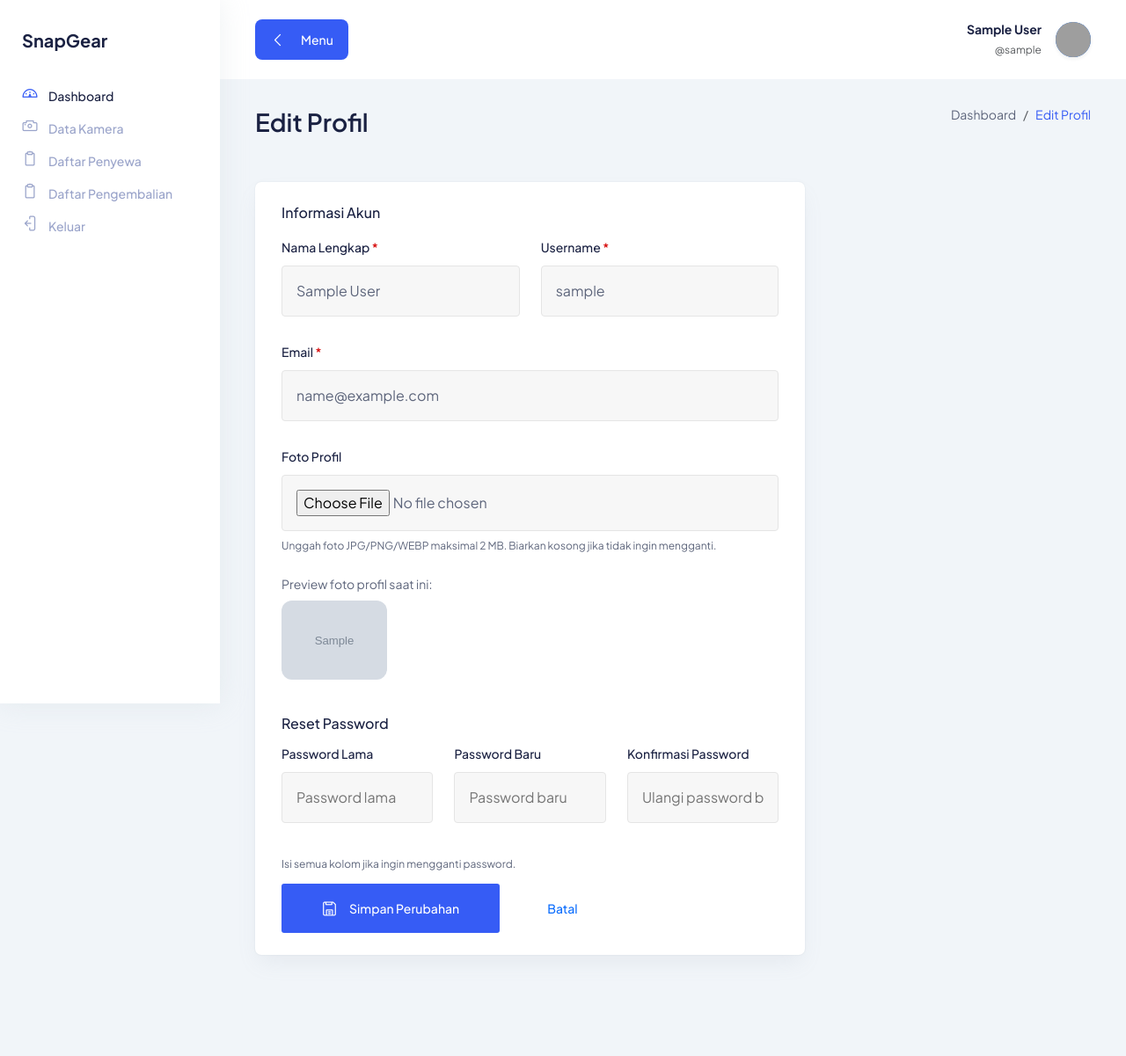
After one commit to Violincello06/uts-web-ralipp, a PHP site: page /profil.php in a window 1280 px wide. The commit adds this page. Shown: the whole page at 88% size. Run offline with PHP 8.4, Linux system fonts and the light colour scheme; the visitor is signed in with stand-in values (Sample User, id 1); tables that the repository leaves empty or names only in its code hold one stand-in row (values such as "Sample post"); grey boxes marked "Sample" are stand-in pictures; grey boxes are pictures that could not be loaded.

Commit message:
menambahkan file untuk edit profile

```diff
--- a/login.php
+++ b/login.php
@@ -22,6 +22,7 @@ if ($_SERVER['REQUEST_METHOD'] == 'POST') {
             $_SESSION['username']     = $user['username'];
             $_SESSION['nama_lengkap'] = $user['nama_lengkap'];
             $_SESSION['role']         = $user['role'];
+            $_SESSION['avatar']       = $user['avatar'] ?? '';
             header("Location: main.php");
             exit;
         } else {
--- a/partials/topbar.php
+++ b/partials/topbar.php
@@ -18,11 +18,21 @@
                 <h6 class="text-sm fw-bold text-dark"><?= htmlspecialchars($_SESSION['nama_lengkap'] ?? $_SESSION['username']) ?></h6>
                 <p class="text-xs text-muted">@<?= htmlspecialchars($_SESSION['username'] ?? '') ?></p>
               </div>
-              <div class="avatar-image bg-primary d-flex align-items-center justify-content-center text-white fw-bold shadow-sm" style="width: 40px; height: 40px; border-radius: 50%;">
-                <i class="lni lni-user text-lg"></i>
+              <div class="avatar-image bg-primary d-flex align-items-center justify-content-center text-white fw-bold shadow-sm" style="width: 40px; height: 40px; border-radius: 50%; overflow: hidden;">
+                <?php if (!empty($_SESSION['avatar'])): ?>
+                  <img src="<?= htmlspecialchars($_SESSION['avatar']) ?>" alt="Avatar" style="width:40px;height:40px;object-fit:cover;" />
+                <?php else: ?>
+                  <i class="lni lni-user text-lg"></i>
+                <?php endif; ?>
               </div>
             </button>
             <ul class="dropdown-menu dropdown-menu-end p-2 shadow-sm border-0 mt-2" aria-labelledby="profile">
+              <li>
+                <a class="dropdown-item py-2" href="profil.php">
+                  <i class="lni lni-pencil-alt me-2"></i> Edit Profil
+                </a>
+              </li>
+              <li><hr class="dropdown-divider"></li>
               <li>
                 <a class="dropdown-item py-2 text-danger" href="logout.php">
                   <i class="lni lni-exit me-2"></i> Keluar Aplikasi
--- /dev/null
+++ b/profil.php
@@ -0,0 +1,272 @@
+<?php
+session_start();
+require_once 'koneksi.php';
+if (!isset($_SESSION['user_id'])) {
+    header('Location: login.php');
+    exit;
+}
+
+$user_id = (int) $_SESSION['user_id'];
+$error = '';
+$success = '';
+$uploadDir = 'assets/images/profile/';
+if (!is_dir($uploadDir)) {
+    mkdir($uploadDir, 0755, true);
+}
+
+// Pastikan kolom avatar ada di tabel users
+$columnExists = $conn->query("SHOW COLUMNS FROM users LIKE 'avatar'")->num_rows > 0;
+if (!$columnExists) {
+    $conn->query("ALTER TABLE users ADD avatar VARCHAR(255) NULL AFTER email");
+}
+
+$user = $conn->query("SELECT username, nama_lengkap, email, password, avatar FROM users WHERE id = $user_id")->fetch_assoc();
+if (!$user) {
+    header('Location: logout.php');
+    exit;
+}
+
+$avatarPath = $user['avatar'];
+$hashedPassword = '';
+
+if ($_SERVER['REQUEST_METHOD'] === 'POST') {
+    $nama_lengkap = trim($_POST['nama_lengkap'] ?? '');
+    $username     = trim($_POST['username'] ?? '');
+    $email        = trim($_POST['email'] ?? '');
+    $oldPassword  = trim($_POST['old_password'] ?? '');
+    $newPassword  = trim($_POST['new_password'] ?? '');
+    $confirmPassword = trim($_POST['confirm_password'] ?? '');
+
+    if (empty($nama_lengkap) || empty($username) || empty($email)) {
+        $error = 'Nama lengkap, username, dan email wajib diisi.';
+    } elseif (strlen($username) < 4) {
+        $error = 'Username minimal 4 karakter.';
+    } elseif (!filter_var($email, FILTER_VALIDATE_EMAIL)) {
+        $error = 'Format email tidak valid.';
+    } else {
+        // Username unik
+        $stmt = $conn->prepare("SELECT id FROM users WHERE username = ? AND id != ?");
+        $stmt->bind_param('si', $username, $user_id);
+        $stmt->execute();
+        $stmt->store_result();
+        if ($stmt->num_rows > 0) {
+            $error = 'Username sudah digunakan oleh pengguna lain.';
+            $stmt->close();
+        } else {
+            $stmt->close();
+
+            $passwordUpdate = false;
+            if ($oldPassword !== '' || $newPassword !== '' || $confirmPassword !== '') {
+                if (empty($oldPassword) || empty($newPassword) || empty($confirmPassword)) {
+                    $error = 'Isi semua kolom password untuk mengganti password.';
+                } elseif (!password_verify($oldPassword, $user['password'])) {
+                    $error = 'Password lama tidak cocok.';
+                } elseif (strlen($newPassword) < 6) {
+                    $error = 'Password baru minimal 6 karakter.';
+                } elseif ($newPassword !== $confirmPassword) {
+                    $error = 'Konfirmasi password tidak cocok.';
+                } else {
+                    $passwordUpdate = true;
+                    $hashedPassword = password_hash($newPassword, PASSWORD_DEFAULT);
+                }
+            }
+
+            $avatarFilename = '';
+            if (empty($error) && isset($_FILES['avatar']) && $_FILES['avatar']['error'] !== UPLOAD_ERR_NO_FILE) {
+                $avatarFile = $_FILES['avatar'];
+                if ($avatarFile['error'] !== UPLOAD_ERR_OK) {
+                    $error = 'Gagal mengunggah foto profil.';
+                } else {
+                    $allowed = ['jpg','jpeg','png','webp'];
+                    $ext = strtolower(pathinfo($avatarFile['name'], PATHINFO_EXTENSION));
+                    if (!in_array($ext, $allowed, true)) {
+                        $error = 'Tipe file tidak diperbolehkan. Gunakan JPG, PNG, atau WEBP.';
+                    } elseif ($avatarFile['size'] > 2 * 1024 * 1024) {
+                        $error = 'Ukuran foto maksimal 2 MB.';
+                    } else {
+                        $avatarFilename = 'avatar_' . $user_id . '_' . time() . '.' . $ext;
+                        $targetPath = $uploadDir . $avatarFilename;
+                        if (!move_uploaded_file($avatarFile['tmp_name'], $targetPath)) {
+                            $error = 'Gagal menyimpan foto profil.';
+                        } else {
+                            if (!empty($avatarPath) && file_exists($avatarPath)) {
+                                @unlink($avatarPath);
+                            }
+                            $avatarPath = $targetPath;
+                        }
+                    }
+                }
+            }
+
+            if (empty($error)) {
+                $fields = ['username = ?', 'nama_lengkap = ?', 'email = ?'];
+                $types = 'sss';
+                $params = [$username, $nama_lengkap, $email];
+
+                if ($passwordUpdate) {
+                    $fields[] = 'password = ?';
+                    $types .= 's';
+                    $params[] = $hashedPassword;
+                }
+                if (!empty($avatarPath)) {
+                    $fields[] = 'avatar = ?';
+                    $types .= 's';
+                    $params[] = $avatarPath;
+                }
+
+                $query = 'UPDATE users SET ' . implode(', ', $fields) . ' WHERE id = ?';
+                $types .= 'i';
+                $params[] = $user_id;
+                $stmt = $conn->prepare($query);
+                $stmt->bind_param($types, ...$params);
+                if ($stmt->execute()) {
+                    $success = 'Profil berhasil diperbarui.';
+                    $_SESSION['username'] = $username;
+                    $_SESSION['nama_lengkap'] = $nama_lengkap;
+                    $_SESSION['avatar'] = $avatarPath;
+                    $user['username'] = $username;
+                    $user['nama_lengkap'] = $nama_lengkap;
+                    $user['email'] = $email;
+                    if ($passwordUpdate) {
+                        $user['password'] = $hashedPassword;
+                    }
+                    $user['avatar'] = $avatarPath;
+                } else {
+                    $error = 'Terjadi kesalahan saat menyimpan profil.';
+                }
+                $stmt->close();
+            }
+        }
+    }
+}
+?>
+<!DOCTYPE html>
+<html lang="id">
+<head>
+  <meta charset="UTF-8"/>
+  <meta name="viewport" content="width=device-width, initial-scale=1.0"/>
+  <title>Edit Profil - Rental Kamera</title>
+  <link rel="stylesheet" href="assets/css/bootstrap.min.css"/>
+  <link rel="stylesheet" href="assets/css/lineicons.css"/>
+  <link rel="stylesheet" href="assets/css/materialdesignicons.min.css"/>
+  <link rel="stylesheet" href="assets/css/main.css"/>
+</head>
+<body>
+
+<?php include 'partials/sidebar.php'; ?>
+
+<main class="main-wrapper">
+  <?php include 'partials/topbar.php'; ?>
+
+  <section class="section">
+    <div class="container-fluid">
+      <div class="title-wrapper pt-30 mb-20">
+        <div class="row align-items-center">
+          <div class="col-md-6">
+            <div class="title"><h2>Edit Profil</h2></div>
+          </div>
+          <div class="col-md-6">
+            <div class="breadcrumb-wrapper">
+              <nav aria-label="breadcrumb">
+                <ol class="breadcrumb">
+                  <li class="breadcrumb-item"><a href="main.php">Dashboard</a></li>
+                  <li class="breadcrumb-item active">Edit Profil</li>
+                </ol>
+              </nav>
+            </div>
+          </div>
+        </div>
+      </div>
+
+      <?php if (!empty($error)): ?>
+        <div class="alert alert-danger alert-dismissible fade show" role="alert">
+          <?= htmlspecialchars($error) ?>
+          <button type="button" class="btn-close" data-bs-dismiss="alert"></button>
+        </div>
+      <?php elseif (!empty($success)): ?>
+        <div class="alert alert-success alert-dismissible fade show" role="alert">
+          <?= htmlspecialchars($success) ?>
+          <button type="button" class="btn-close" data-bs-dismiss="alert"></button>
+        </div>
+      <?php endif; ?>
+
+      <div class="row">
+        <div class="col-lg-8">
+          <div class="card-style mb-30">
+            <h6 class="mb-20 text-medium">Informasi Akun</h6>
+            <form method="POST" action="" enctype="multipart/form-data">
+              <div class="row">
+                <div class="col-12 col-md-6">
+                  <div class="input-style-1">
+                    <label>Nama Lengkap <span class="text-danger">*</span></label>
+                    <input type="text" name="nama_lengkap" value="<?= htmlspecialchars($user['nama_lengkap']) ?>" required />
+                  </div>
+                </div>
+                <div class="col-12 col-md-6">
+                  <div class="input-style-1">
+                    <label>Username <span class="text-danger">*</span></label>
+                    <input type="text" name="username" value="<?= htmlspecialchars($user['username']) ?>" required />
+                  </div>
+                </div>
+              </div>
+
+              <div class="input-style-1">
+                <label>Email <span class="text-danger">*</span></label>
+                <input type="email" name="email" value="<?= htmlspecialchars($user['email']) ?>" required />
+              </div>
+
+              <div class="input-style-1 mb-20">
+                <label>Foto Profil</label>
+                <input type="file" name="avatar" accept="image/*" />
+                <p class="text-xs text-gray mt-1">Unggah foto JPG/PNG/WEBP maksimal 2 MB. Biarkan kosong jika tidak ingin mengganti.</p>
+              </div>
+
+              <?php if (!empty($user['avatar'])): ?>
+                <div class="mb-20">
+                  <p class="text-sm text-gray mb-2">Preview foto profil saat ini:</p>
+                  <img src="<?= htmlspecialchars($user['avatar']) ?>" alt="Avatar" style="max-width:120px; border-radius:12px; object-fit:cover;" />
+                </div>
+              <?php endif; ?>
+
+              <div class="pt-20 pb-10">
+                <h6 class="mb-15 text-medium">Reset Password</h6>
+                <div class="row">
+                  <div class="col-12 col-md-4">
+                    <div class="input-style-1">
+                      <label>Password Lama</label>
+                      <input type="password" name="old_password" placeholder="Password lama" />
+                    </div>
+                  </div>
+                  <div class="col-12 col-md-4">
+                    <div class="input-style-1">
+                      <label>Password Baru</label>
+                      <input type="password" name="new_password" placeholder="Password baru" />
+                    </div>
+                  </div>
+                  <div class="col-12 col-md-4">
+                    <div class="input-style-1">
+                      <label>Konfirmasi Password</label>
+                      <input type="password" name="confirm_password" placeholder="Ulangi password baru" />
+                    </div>
+                  </div>
+                </div>
+                <p class="text-xs text-gray mt-1">Isi semua kolom jika ingin mengganti password.</p>
+              </div>
+
+              <div class="d-flex gap-2">
+                <button type="submit" class="main-btn primary-btn btn-hover">
+                  <i class="lni lni-save me-1"></i> Simpan Perubahan
+                </button>
+                <a href="main.php" class="main-btn deactive-btn-2">Batal</a>
+              </div>
+            </form>
+          </div>
+        </div>
+      </div>
+    </div>
+  </section>
+</main>
+
+<script src="assets/js/bootstrap.bundle.min.js"></script>
+</body>
+</html>
```
